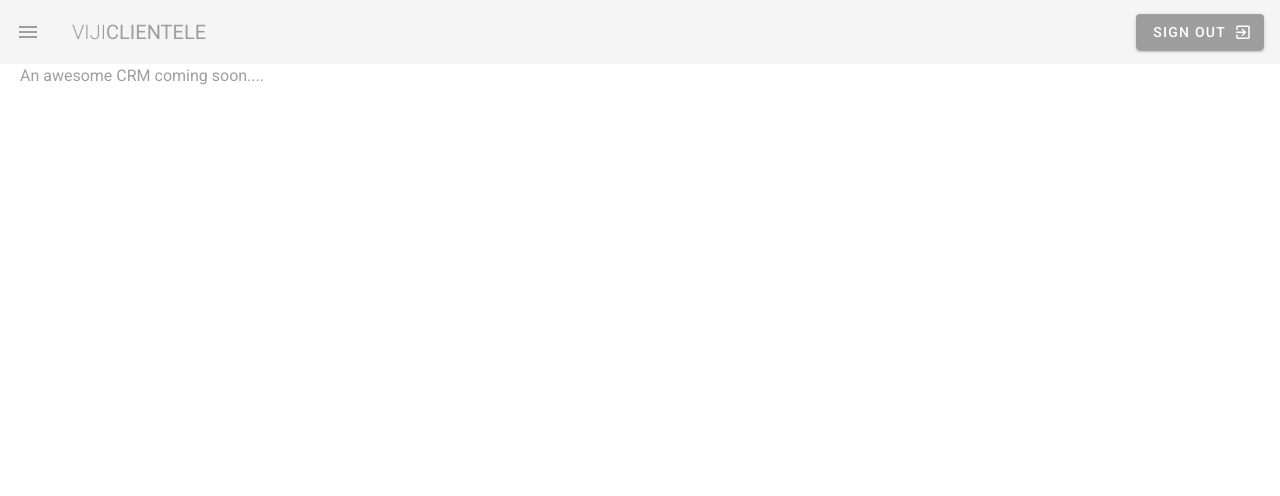
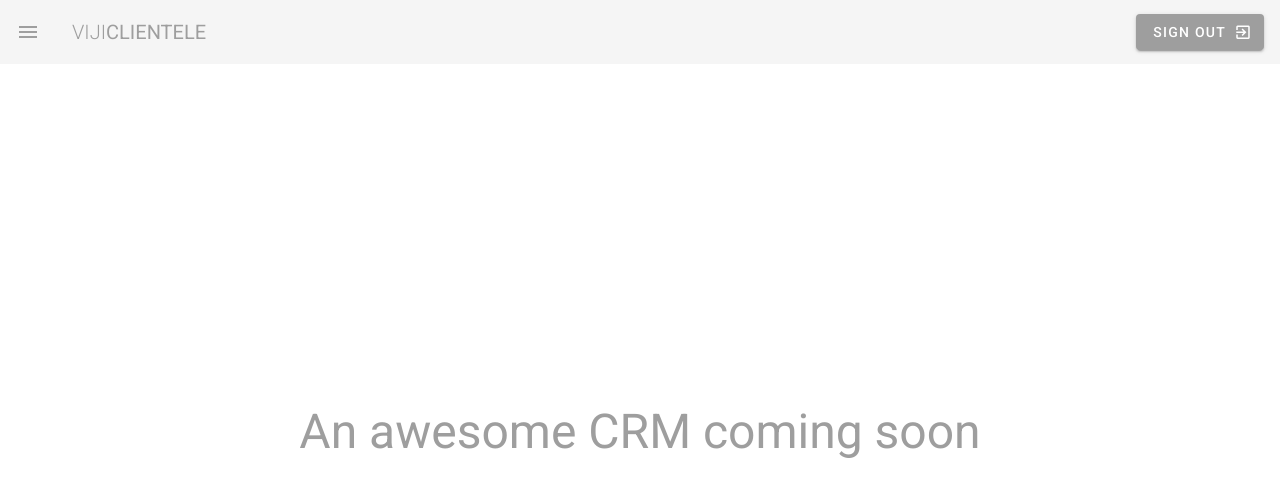
Before and after one commit to PrashanthiRamesh/clientele, a Vue app: page / in a window 1280 px wide. Shown: the top 496 px of the page. Built offline with nearby package versions, Linux system fonts and the light colour scheme.

Commit message:
update style

```diff
--- a/src/views/Clients.vue
+++ b/src/views/Clients.vue
@@ -1,5 +1,7 @@
 <template>
-  <div class="clients">
-    <div class="grey--text">Clients</div>
-  </div>
+ <v-container fill-height fluid>
+    <v-row align="center" justify="center">
+        <h1 class="grey--text display-2">Clients</h1>
+    </v-row>
+</v-container>
 </template>
--- a/src/views/Dashboard.vue
+++ b/src/views/Dashboard.vue
@@ -1,8 +1,11 @@
 <template>
-  <div class="dashboard">
-    <div class="grey--text">An awesome CRM coming soon....</div>
-  </div>
+ <v-container fill-height fluid>
+    <v-row align="center" justify="center">
+        <h1 class="grey--text display-2">An awesome CRM coming soon</h1>
+    </v-row>
+</v-container>
 </template>
+
 
 <script>
 export default {
```
